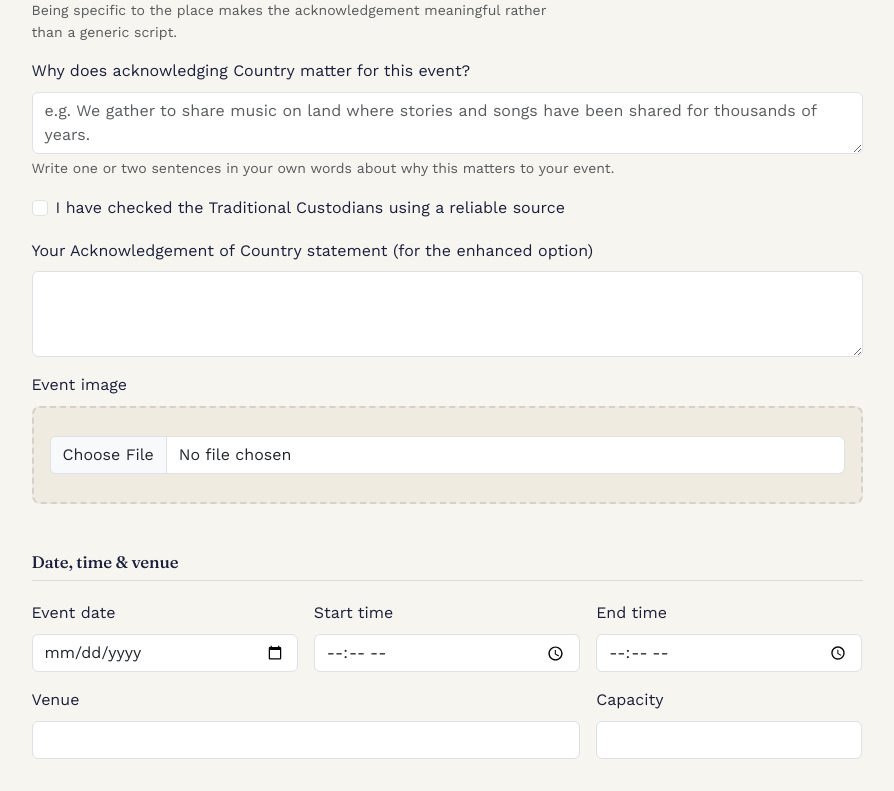
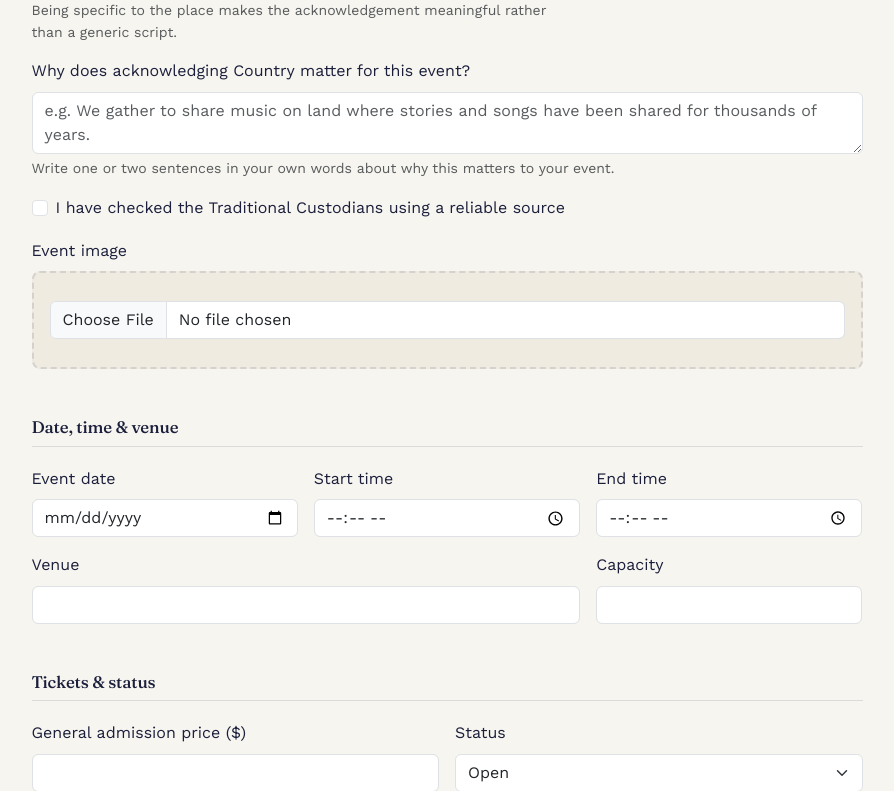
Before and after one commit to rohanbiju1234-hash/IAB207, a Flask app: page /event/create in a window 1280 px wide. Shown: the part 1074-1865 px from the top of the page, without its empty margins (193-1087 px from the left). Run offline with Flask 3, Linux system fonts and the light colour scheme; the visitor is signed in with stand-in values (Sample User, id 1); some libraries are stand-ins or nearby versions.

Commit message:
I have removed the statement box from the create event form

```diff
--- a/fridaynight/templates/create_event.html
+++ b/fridaynight/templates/create_event.html
@@ -71,10 +71,7 @@
                 {{ form.ack_checked.label(class="form-check-label") }}
               </div>
             </div>
-            <div class="col-12">
-              {{ form.acknowledgement_text.label(class="form-label") }}
-              {{ form.acknowledgement_text(class="form-control", rows="3") }}
-            </div>
+
 
 
 
```
